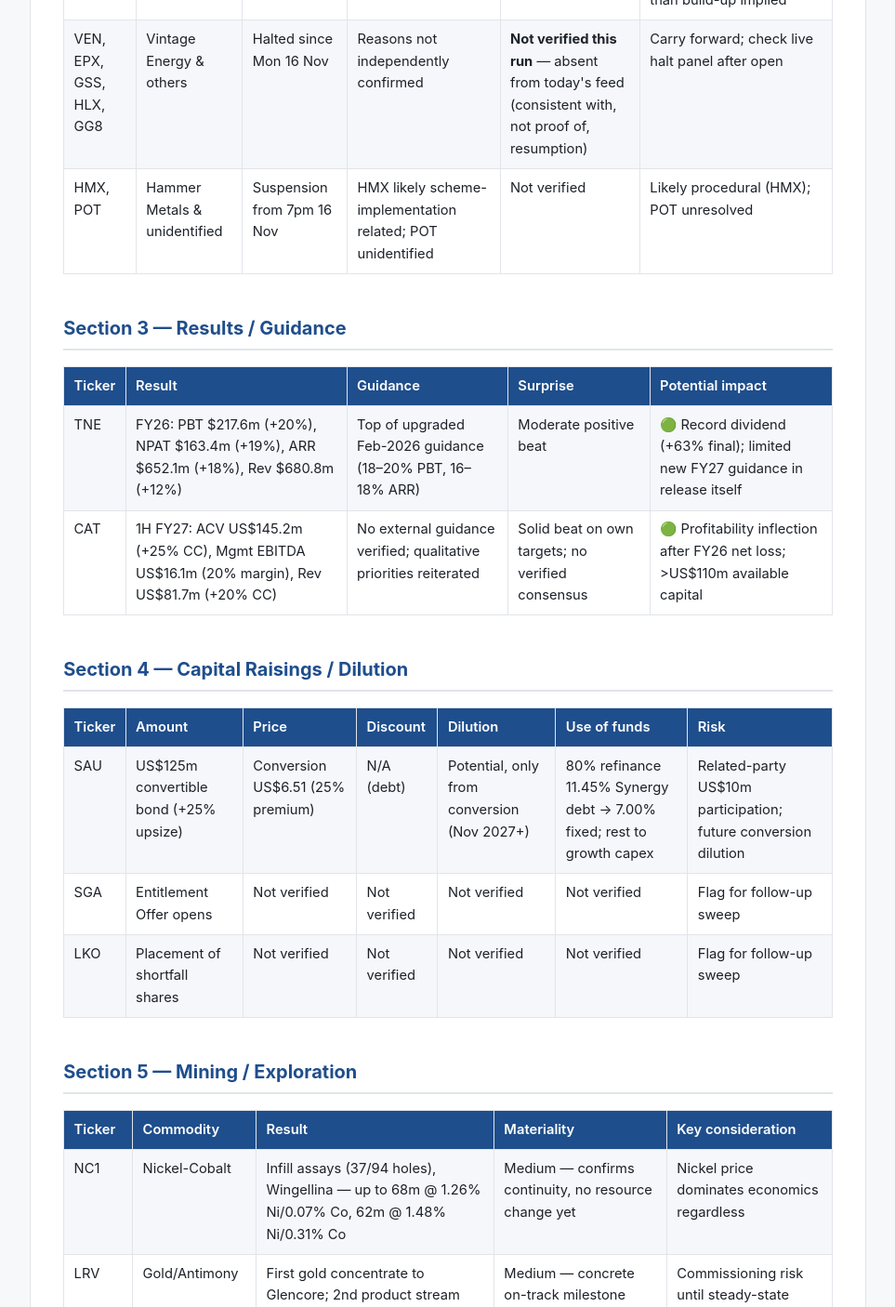
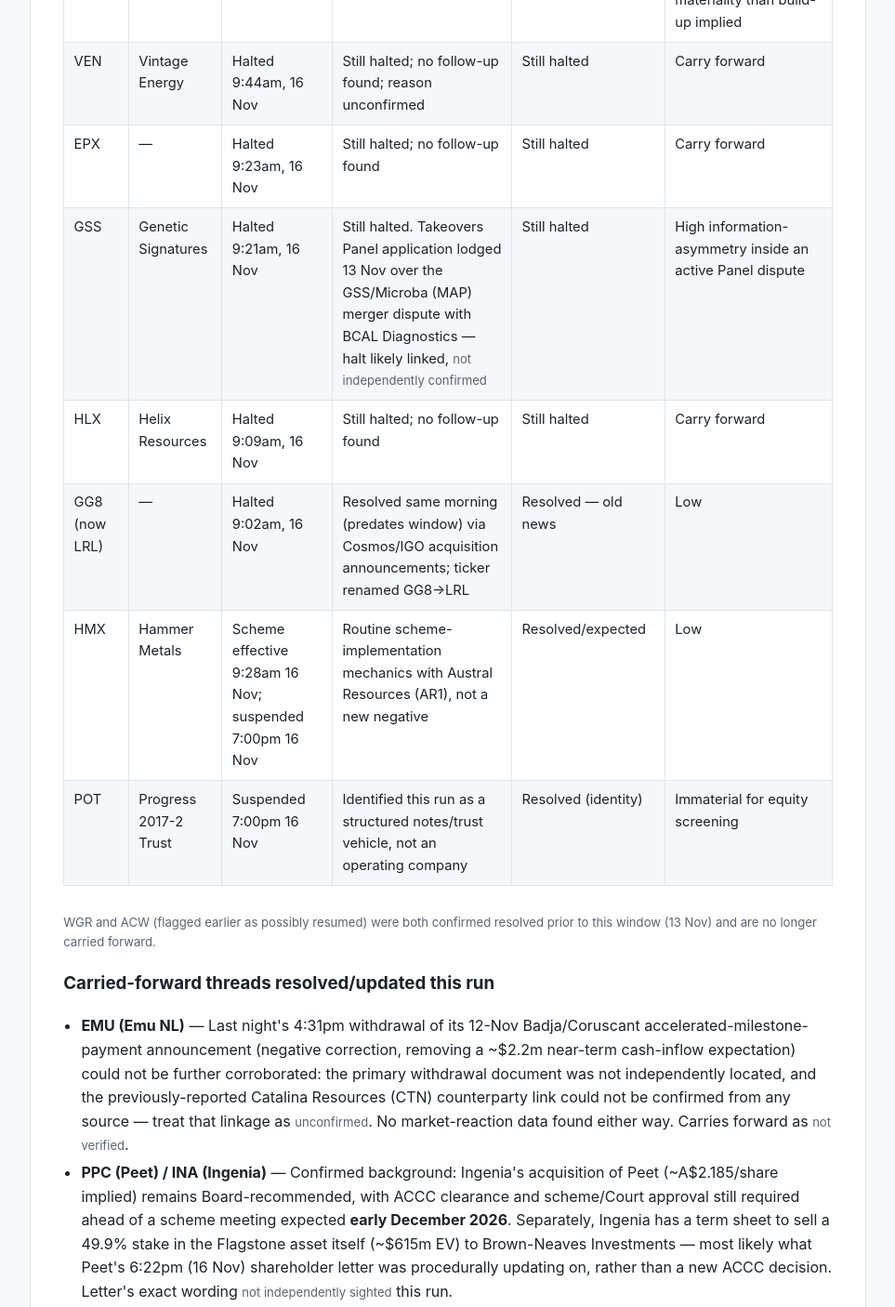
Before and after one commit to LK0003/asx-catalyst-reports, a plain HTML site: page reports/2026-11-17/0936_full.html in a window 1280 px wide. Shown: the part 6740-8146 px from the top of the page at 93% size, without its empty margins (158-1121 px from the left). Drawn offline with Linux system fonts and the light colour scheme.

Commit message:
Enrich ASX full report 2026-11-17 0936 with carried-forward threads
Add resolved halt context (GSS/HMX/POT identity, VEN/EPX/HLX status)
and the EMU and PPC/INA Flagstone thread follow-ups from the prior
evening/morning sweeps.

Co-Authored-By: Claude Sonnet 5 <noreply@anthropic.com>
Claude-Session: https://claude.ai/code/session_01B7Fg5HwAFzTYBvorFvxmcz

```diff
--- a/reports/2026-11-17/0936_full.html
+++ b/reports/2026-11-17/0936_full.html
@@ -383,9 +383,21 @@
 <tr><td>WTM</td><td>Waratah Minerals</td><td>9:10am</td><td>Pending announcement (undisclosed)</td><td>Halted; resumes by Thu 19 Nov or on release</td><td>Not verified</td></tr>
 <tr><td>MHK</td><td>Metal Hawk</td><td>8:58am</td><td>Pending announcement (undisclosed)</td><td>Halted; resumes by Thu 19 Nov or on release</td><td>Not verified</td></tr>
 <tr><td>AOK</td><td>Australian Oil Company</td><td>Halt from Mon 16 Nov</td><td>Resolved 8:54am — reconnaissance contract, Missour Onshore, Morocco</td><td>Halt lifted</td><td>Early-stage reconnaissance licence (~9,990km²); full petroleum contract only negotiable after further work — lower materiality than build-up implied</td></tr>
-<tr><td>VEN, EPX, GSS, HLX, GG8</td><td>Vintage Energy &amp; others</td><td>Halted since Mon 16 Nov</td><td>Reasons not independently confirmed</td><td><strong>Not verified this run</strong> — absent from today's feed (consistent with, not proof of, resumption)</td><td>Carry forward; check live halt panel after open</td></tr>
-<tr><td>HMX, POT</td><td>Hammer Metals &amp; unidentified</td><td>Suspension from 7pm 16 Nov</td><td>HMX likely scheme-implementation related; POT unidentified</td><td>Not verified</td><td>Likely procedural (HMX); POT unresolved</td></tr>
+<tr><td>VEN</td><td>Vintage Energy</td><td>Halted 9:44am, 16 Nov</td><td>Still halted; no follow-up found; reason unconfirmed</td><td>Still halted</td><td>Carry forward</td></tr>
+<tr><td>EPX</td><td>—</td><td>Halted 9:23am, 16 Nov</td><td>Still halted; no follow-up found</td><td>Still halted</td><td>Carry forward</td></tr>
+<tr><td>GSS</td><td>Genetic Signatures</td><td>Halted 9:21am, 16 Nov</td><td>Still halted. Takeovers Panel application lodged 13 Nov over the GSS/Microba (MAP) merger dispute with BCAL Diagnostics — halt likely linked, <span class="src">not independently confirmed</span></td><td>Still halted</td><td>High information-asymmetry inside an active Panel dispute</td></tr>
+<tr><td>HLX</td><td>Helix Resources</td><td>Halted 9:09am, 16 Nov</td><td>Still halted; no follow-up found</td><td>Still halted</td><td>Carry forward</td></tr>
+<tr><td>GG8 (now LRL)</td><td>—</td><td>Halted 9:02am, 16 Nov</td><td>Resolved same morning (predates window) via Cosmos/IGO acquisition announcements; ticker renamed GG8→LRL</td><td>Resolved — old news</td><td>Low</td></tr>
+<tr><td>HMX</td><td>Hammer Metals</td><td>Scheme effective 9:28am 16 Nov; suspended 7:00pm 16 Nov</td><td>Routine scheme-implementation mechanics with Austral Resources (AR1), not a new negative</td><td>Resolved/expected</td><td>Low</td></tr>
+<tr><td>POT</td><td>Progress 2017-2 Trust</td><td>Suspended 7:00pm 16 Nov</td><td>Identified this run as a structured notes/trust vehicle, not an operating company</td><td>Resolved (identity)</td><td>Immaterial for equity screening</td></tr>
 </table>
+<p class="src">WGR and ACW (flagged earlier as possibly resumed) were both confirmed resolved prior to this window (13 Nov) and are no longer carried forward.</p>
+
+<h3>Carried-forward threads resolved/updated this run</h3>
+<ul>
+<li><strong>EMU (Emu NL)</strong> — Last night's 4:31pm withdrawal of its 12-Nov Badja/Coruscant accelerated-milestone-payment announcement (negative correction, removing a ~$2.2m near-term cash-inflow expectation) could not be further corroborated: the primary withdrawal document was not independently located, and the previously-reported Catalina Resources (CTN) counterparty link could not be confirmed from any source — treat that linkage as <span class="src">unconfirmed</span>. No market-reaction data found either way. Carries forward as <span class="src">not verified</span>.</li>
+<li><strong>PPC (Peet) / INA (Ingenia)</strong> — Confirmed background: Ingenia's acquisition of Peet (~A$2.185/share implied) remains Board-recommended, with ACCC clearance and scheme/Court approval still required ahead of a scheme meeting expected <strong>early December 2026</strong>. Separately, Ingenia has a term sheet to sell a 49.9% stake in the Flagstone asset itself (~$615m EV) to Brown-Neaves Investments — most likely what Peet's 6:22pm (16 Nov) shareholder letter was procedurally updating on, rather than a new ACCC decision. Letter's exact wording <span class="src">not independently sighted</span> this run.</li>
+</ul>
 
 <h2>Section 3 — Results / Guidance</h2>
 <table>
```
Also changed, not shown: 1 other file.
